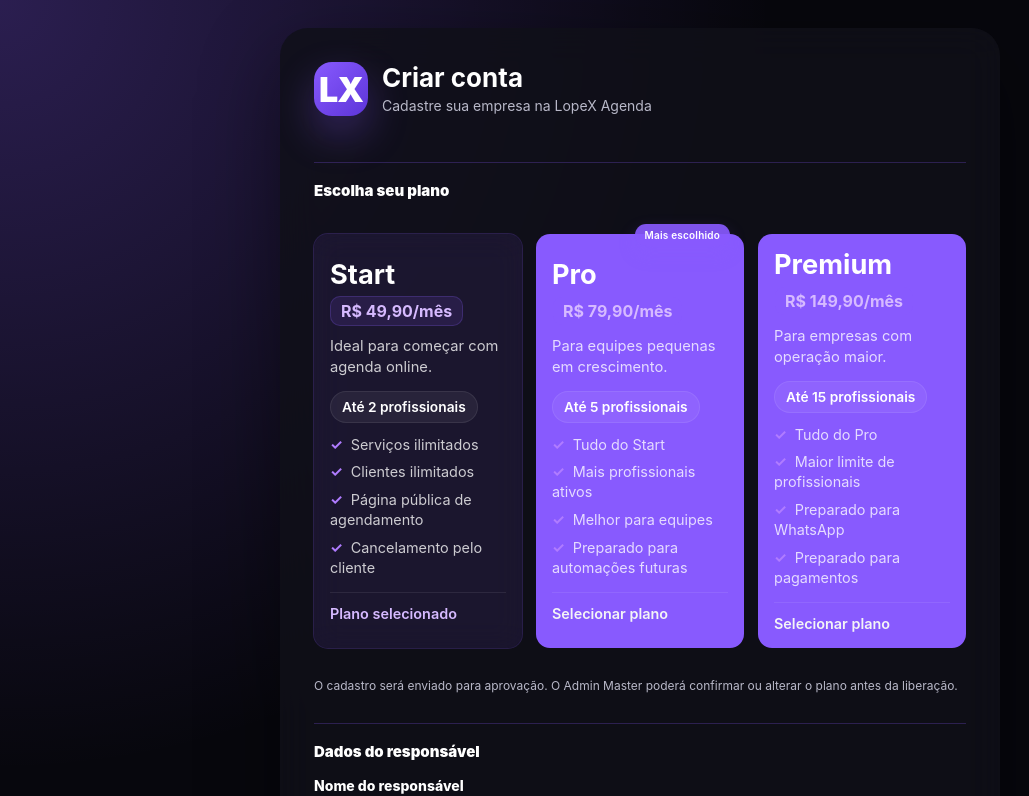
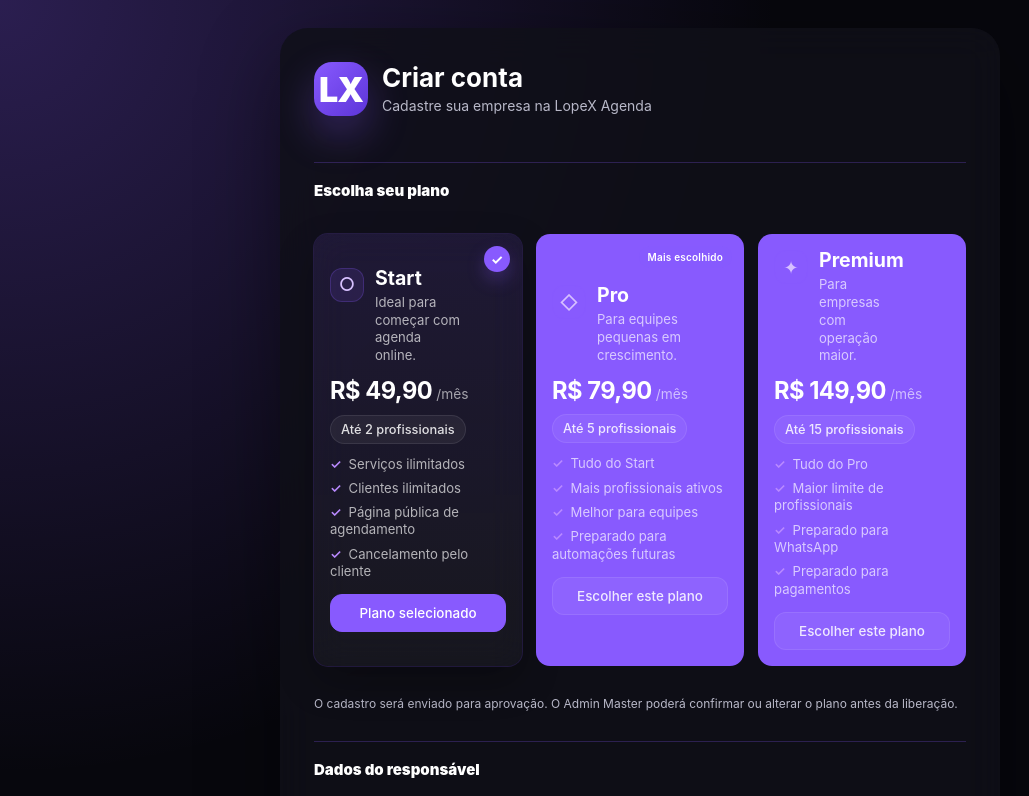
Before and after one commit to joelllopezs/apilopexfrontend, a React (Vite) app: page /register-company in a window 1280 px wide. Shown: the top 796 px of the page, without its empty margins (0-1029 px from the left). Built offline with nearby package versions, Linux system fonts and the light colour scheme.

Commit message:
FIX: Mlehorias Cards Plan

```diff
--- a/src/index.css
+++ b/src/index.css
@@ -2517,7 +2517,7 @@
 }
 
 /* =========================
-   CADASTRO DE EMPRESA - PLANOS
+   CADASTRO DE EMPRESA - PLANOS PREMIUM GLASS
 ========================= */
 
 .register-company-page {
@@ -2541,132 +2541,237 @@
   width: 100%;
   text-align: left;
   padding: 16px;
+  min-height: 292px;
   border-radius: 18px;
-  border: 1px solid rgba(255, 255, 255, 0.10);
-  background: rgba(255, 255, 255, 0.04);
-  backdrop-filter: blur(14px);
-  -webkit-backdrop-filter: blur(14px);
-  color: #f5f5f7;
+  border: 1px solid rgba(255, 255, 255, 0.1);
+  background:
+    linear-gradient(
+      180deg,
+      rgba(255, 255, 255, 0.06),
+      rgba(255, 255, 255, 0.025)
+    );
+  backdrop-filter: blur(16px);
+  -webkit-backdrop-filter: blur(16px);
+  color: #f6f3ff;
   cursor: pointer;
-  transition: transform 0.18s ease, border-color 0.18s ease,
-    box-shadow 0.18s ease, background 0.18s ease;
-  min-height: 320px;
+  overflow: hidden;
+  transition:
+    transform 0.18s ease,
+    border-color 0.18s ease,
+    box-shadow 0.18s ease,
+    background 0.18s ease;
+}
+
+.register-plan-card::before {
+  content: "";
+  position: absolute;
+  inset: 0;
+  background: radial-gradient(
+    circle at top right,
+    rgba(136, 90, 254, 0.16),
+    transparent 38%
+  );
+  opacity: 0;
+  pointer-events: none;
+  transition: opacity 0.18s ease;
 }
 
 .register-plan-card:hover {
   transform: translateY(-2px);
-  border-color: rgba(136, 90, 254, 0.35);
-  background: rgba(255, 255, 255, 0.06);
-  box-shadow: 0 10px 24px rgba(0, 0, 0, 0.18);
+  border-color: rgba(136, 90, 254, 0.38);
+  box-shadow: 0 14px 34px rgba(0, 0, 0, 0.22);
+}
+
+.register-plan-card:hover::before {
+  opacity: 1;
 }
 
 .register-plan-card.selected {
-  border-color: rgba(136, 90, 254, 0.65);
-  background: rgba(136, 90, 254, 0.10);
-  box-shadow: 0 0 0 1px rgba(136, 90, 254, 0.22);
+  border-color: rgba(136, 90, 254, 0.72);
+  background:
+    linear-gradient(
+      180deg,
+      rgba(136, 90, 254, 0.13),
+      rgba(255, 255, 255, 0.035)
+    );
+  box-shadow:
+    0 0 0 1px rgba(136, 90, 254, 0.18),
+    0 16px 38px rgba(0, 0, 0, 0.24);
 }
 
 .register-plan-card.featured {
-  border-color: rgba(136, 90, 254, 0.28);
+  border-color: rgba(136, 90, 254, 0.34);
 }
 
 .register-plan-highlight {
   position: absolute;
-  top: -10px;
-  right: 14px;
-  padding: 5px 10px;
+  top: 12px;
+  right: 12px;
+  padding: 5px 9px;
   border-radius: 999px;
-  background: rgba(136, 90, 254, 0.92);
+  background: rgba(136, 90, 254, 0.86);
   color: #ffffff;
   font-size: 10px;
   font-weight: 600;
   letter-spacing: 0.2px;
-  box-shadow: 0 8px 18px rgba(136, 90, 254, 0.22);
-}
-
-.register-plan-header {
-  display: flex;
-  flex-direction: column;
-  gap: 6px;
-  margin-bottom: 10px;
-}
-
-.register-plan-header strong {
-  font-size: 1.7rem;
+  z-index: 2;
+}
+
+.register-plan-check {
+  position: absolute;
+  top: 12px;
+  right: 12px;
+  width: 26px;
+  height: 26px;
+  display: grid;
+  place-items: center;
+  border-radius: 999px;
+  background: #885afe;
+  color: #ffffff;
+  font-size: 14px;
+  font-weight: 700;
+  z-index: 3;
+  box-shadow: 0 8px 18px rgba(136, 90, 254, 0.28);
+}
+
+.register-plan-card.selected.featured .register-plan-highlight {
+  display: none;
+}
+
+.register-plan-top {
+  position: relative;
+  z-index: 1;
+  display: flex;
+  align-items: flex-start;
+  gap: 11px;
+  padding-right: 42px;
+  margin-bottom: 14px;
+}
+
+.register-plan-icon {
+  width: 34px;
+  height: 34px;
+  flex: 0 0 34px;
+  display: grid;
+  place-items: center;
+  border-radius: 12px;
+  background: rgba(136, 90, 254, 0.12);
+  border: 1px solid rgba(136, 90, 254, 0.24);
+  color: #d7c0ff;
+  font-size: 18px;
+  font-weight: 500;
+}
+
+.register-plan-title strong {
+  display: block;
+  margin-bottom: 5px;
+  color: #ffffff;
+  font-size: 1.22rem;
   line-height: 1.1;
-  font-weight: 700;
+  font-weight: 650;
+}
+
+.register-plan-title p {
+  margin: 0;
+  color: rgba(255, 255, 255, 0.68);
+  font-size: 0.82rem;
+  line-height: 1.35;
+  font-weight: 400;
+}
+
+.register-plan-price {
+  position: relative;
+  z-index: 1;
+  display: flex;
+  align-items: baseline;
+  gap: 4px;
+  margin-bottom: 12px;
+}
+
+.register-plan-price strong {
   color: #ffffff;
-}
-
-.register-plan-header span {
-  display: inline-flex;
-  align-self: flex-start;
-  padding: 6px 10px;
-  border-radius: 10px;
-  background: rgba(136, 90, 254, 0.12);
-  border: 1px solid rgba(136, 90, 254, 0.22);
-  color: #d6baff;
-  font-size: 1rem;
-  font-weight: 700;
+  font-size: 1.48rem;
   line-height: 1;
-}
-
-.register-plan-card p {
-  margin: 0 0 12px;
-  color: rgba(255, 255, 255, 0.78);
-  line-height: 1.45;
-  font-size: 0.92rem;
+  font-weight: 720;
+  letter-spacing: -0.5px;
+}
+
+.register-plan-price span {
+  color: rgba(255, 255, 255, 0.6);
+  font-size: 0.86rem;
   font-weight: 400;
-  min-height: 42px;
 }
 
 .register-plan-limit {
+  position: relative;
+  z-index: 1;
   display: inline-flex;
   align-items: center;
-  padding: 7px 11px;
+  padding: 6px 10px;
   border-radius: 999px;
   margin-bottom: 12px;
-  background: rgba(255, 255, 255, 0.06);
-  border: 1px solid rgba(255, 255, 255, 0.08);
-  font-size: 0.86rem;
-  font-weight: 600;
-  color: #ffffff;
+  background: rgba(255, 255, 255, 0.055);
+  border: 1px solid rgba(255, 255, 255, 0.085);
+  color: rgba(255, 255, 255, 0.86);
+  font-size: 0.8rem;
+  font-weight: 520;
 }
 
 .register-plan-card ul {
+  position: relative;
+  z-index: 1;
   list-style: none;
   padding: 0;
   margin: 0;
   display: grid;
-  gap: 8px;
+  gap: 7px;
 }
 
 .register-plan-card li {
-  color: rgba(255, 255, 255, 0.78);
-  font-size: 0.9rem;
-  line-height: 1.38;
+  color: rgba(255, 255, 255, 0.68);
+  font-size: 0.82rem;
+  line-height: 1.32;
   font-weight: 400;
 }
 
 .register-plan-card li::before {
   content: "✓";
-  color: #b07cff;
-  font-weight: 700;
-  margin-right: 8px;
-}
-
-.register-plan-select-text {
-  display: block;
+  color: #b98aff;
+  font-weight: 600;
+  margin-right: 7px;
+}
+
+.register-plan-button {
+  position: relative;
+  z-index: 1;
+  display: flex;
+  justify-content: center;
+  align-items: center;
+  min-height: 38px;
   margin-top: 14px;
-  padding-top: 12px;
-  border-top: 1px solid rgba(255, 255, 255, 0.08);
-  color: #f4f4f6;
-  font-weight: 600;
-  font-size: 0.9rem;
-}
-
-.register-plan-card.selected .register-plan-select-text {
-  color: #d6baff;
+  padding: 9px 12px;
+  border-radius: 12px;
+  background: rgba(255, 255, 255, 0.055);
+  border: 1px solid rgba(255, 255, 255, 0.09);
+  color: rgba(255, 255, 255, 0.86);
+  font-size: 0.84rem;
+  font-weight: 550;
+  transition:
+    background 0.18s ease,
+    border-color 0.18s ease,
+    color 0.18s ease;
+}
+
+.register-plan-card:hover .register-plan-button {
+  background: rgba(136, 90, 254, 0.14);
+  border-color: rgba(136, 90, 254, 0.28);
+  color: #ffffff;
+}
+
+.register-plan-card.selected .register-plan-button {
+  background: #885afe;
+  border-color: #885afe;
+  color: #ffffff;
 }
 
 @media (max-width: 860px) {
@@ -2678,11 +2783,7 @@
     min-height: auto;
   }
 
-  .register-plan-header strong {
-    font-size: 1.5rem;
-  }
-
-  .register-plan-header span {
-    font-size: 0.95rem;
-  }
-}
+  .register-plan-price strong {
+    font-size: 1.35rem;
+  }
+}
--- a/src/pages/RegisterCompany.jsx
+++ b/src/pages/RegisterCompany.jsx
@@ -5,8 +5,10 @@
 const PLANS = [
   {
     id: "start",
+    icon: "○",
     name: "Start",
-    price: "R$ 49,90/mês",
+    price: "R$ 49,90",
+    period: "/mês",
     description: "Ideal para começar com agenda online.",
     professionals: "Até 2 profissionais",
     features: [
@@ -18,8 +20,10 @@
   },
   {
     id: "pro",
+    icon: "◇",
     name: "Pro",
-    price: "R$ 79,90/mês",
+    price: "R$ 79,90",
+    period: "/mês",
     description: "Para equipes pequenas em crescimento.",
     professionals: "Até 5 profissionais",
     features: [
@@ -32,8 +36,10 @@
   },
   {
     id: "premium",
+    icon: "✦",
     name: "Premium",
-    price: "R$ 149,90/mês",
+    price: "R$ 149,90",
+    period: "/mês",
     description: "Para empresas com operação maior.",
     professionals: "Até 15 profissionais",
     features: [
@@ -322,13 +328,13 @@
                   <button
                     key={plan.id}
                     type="button"
-                    className={
-                      selected
-                        ? "register-plan-card selected"
-                        : plan.featured
-                        ? "register-plan-card featured"
-                        : "register-plan-card"
-                    }
+                    className={[
+                      "register-plan-card",
+                      selected ? "selected" : "",
+                      plan.featured ? "featured" : "",
+                    ]
+                      .filter(Boolean)
+                      .join(" ")}
                     onClick={() =>
                       setForm({
                         ...form,
@@ -342,12 +348,21 @@
                       </span>
                     )}
 
-                    <div className="register-plan-header">
-                      <strong>{plan.name}</strong>
-                      <span>{plan.price}</span>
+                    {selected && <span className="register-plan-check">✓</span>}
+
+                    <div className="register-plan-top">
+                      <div className="register-plan-icon">{plan.icon}</div>
+
+                      <div className="register-plan-title">
+                        <strong>{plan.name}</strong>
+                        <p>{plan.description}</p>
+                      </div>
                     </div>
 
-                    <p>{plan.description}</p>
+                    <div className="register-plan-price">
+                      <strong>{plan.price}</strong>
+                      <span>{plan.period}</span>
+                    </div>
 
                     <div className="register-plan-limit">
                       {plan.professionals}
@@ -359,8 +374,8 @@
                       ))}
                     </ul>
 
-                    <span className="register-plan-select-text">
-                      {selected ? "Plano selecionado" : "Selecionar plano"}
+                    <span className="register-plan-button">
+                      {selected ? "Plano selecionado" : "Escolher este plano"}
                     </span>
                   </button>
                 );
```
